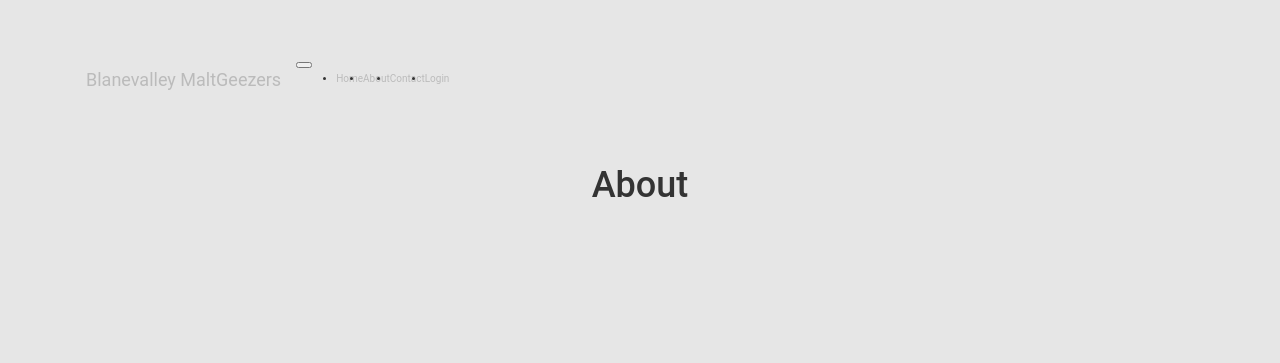
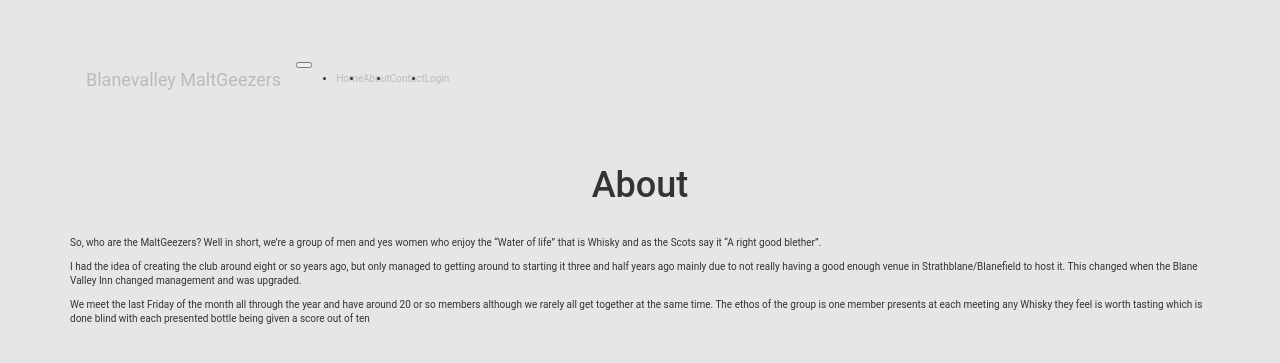
Before and after one commit to JohnCatn/maltgeezers, a Flask app: template app/templates/about.html in a window 1280 px wide. Shown: the top 363 px of the page. Run offline with Flask 2, Linux system fonts and the light colour scheme; the template is opened without the code that fills it, so the values that code supplies are empty; some libraries are stand-ins or nearby versions.

Commit message:
Add about content

```diff
--- a/app/templates/about.html
+++ b/app/templates/about.html
@@ -3,6 +3,19 @@
 {% block content %}
 <header>
   <h1 class="text-center">About</h1>
-</header>
+  </header>
+  <p> So, who are the MaltGeezers? Well in short, we’re a group of men and yes women who enjoy the
+“Water of life” that is Whisky and as the Scots say it “A right good blether”.</p>
+
+<p>I had the idea of creating the club around eight or so years ago, but only managed to getting around
+to starting it three and half years ago mainly due to not really having a good enough venue in
+Strathblane/Blanefield to host it. This changed when the Blane Valley Inn changed management and
+was upgraded.</p>
+
+<p>We meet the last Friday of the month all through the year and have around 20 or so members
+although we rarely all get together at the same time. The ethos of the group is one member
+presents at each meeting any Whisky they feel is worth tasting which is done blind with each
+presented bottle being given a score out of ten</p>
+
 
 {% endblock %}
```
